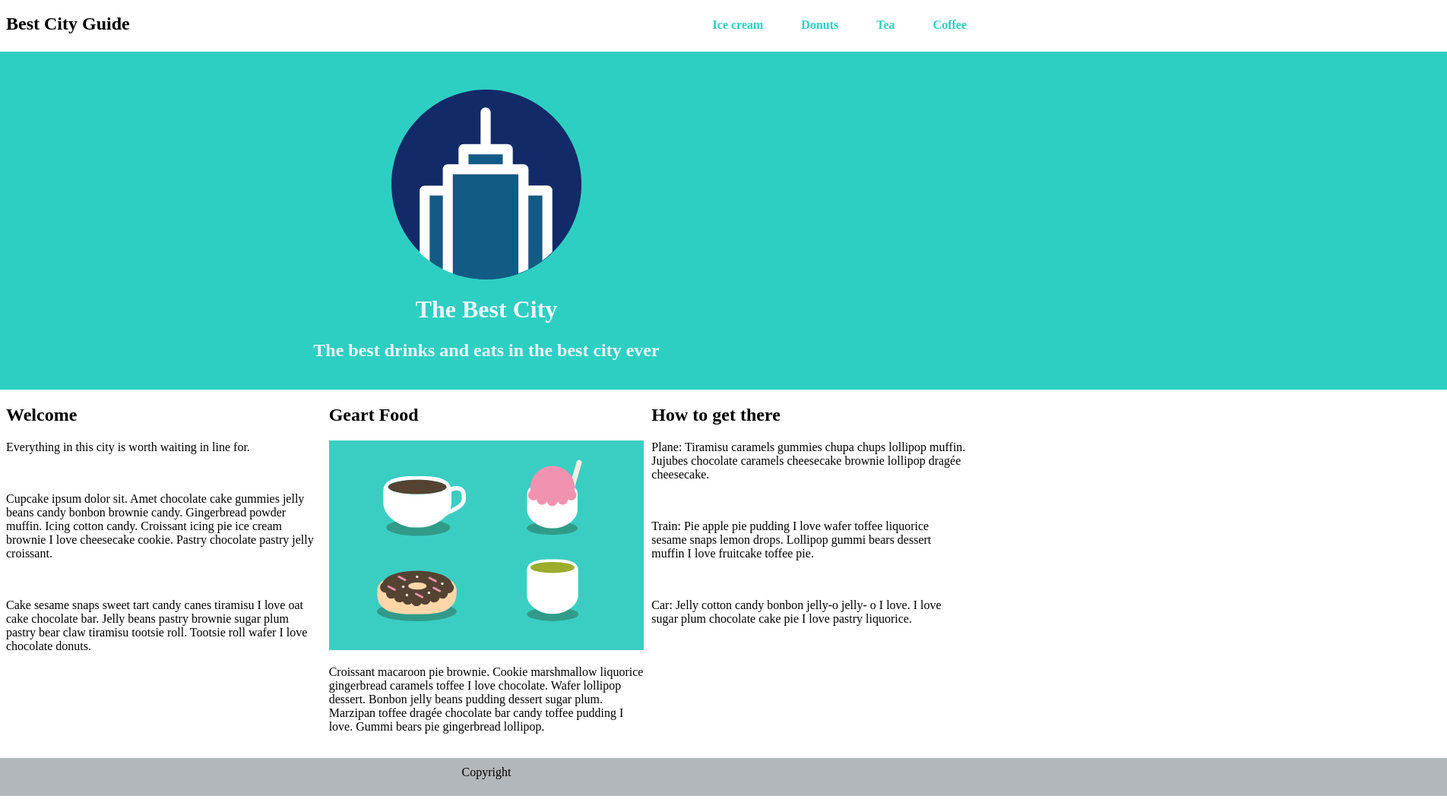
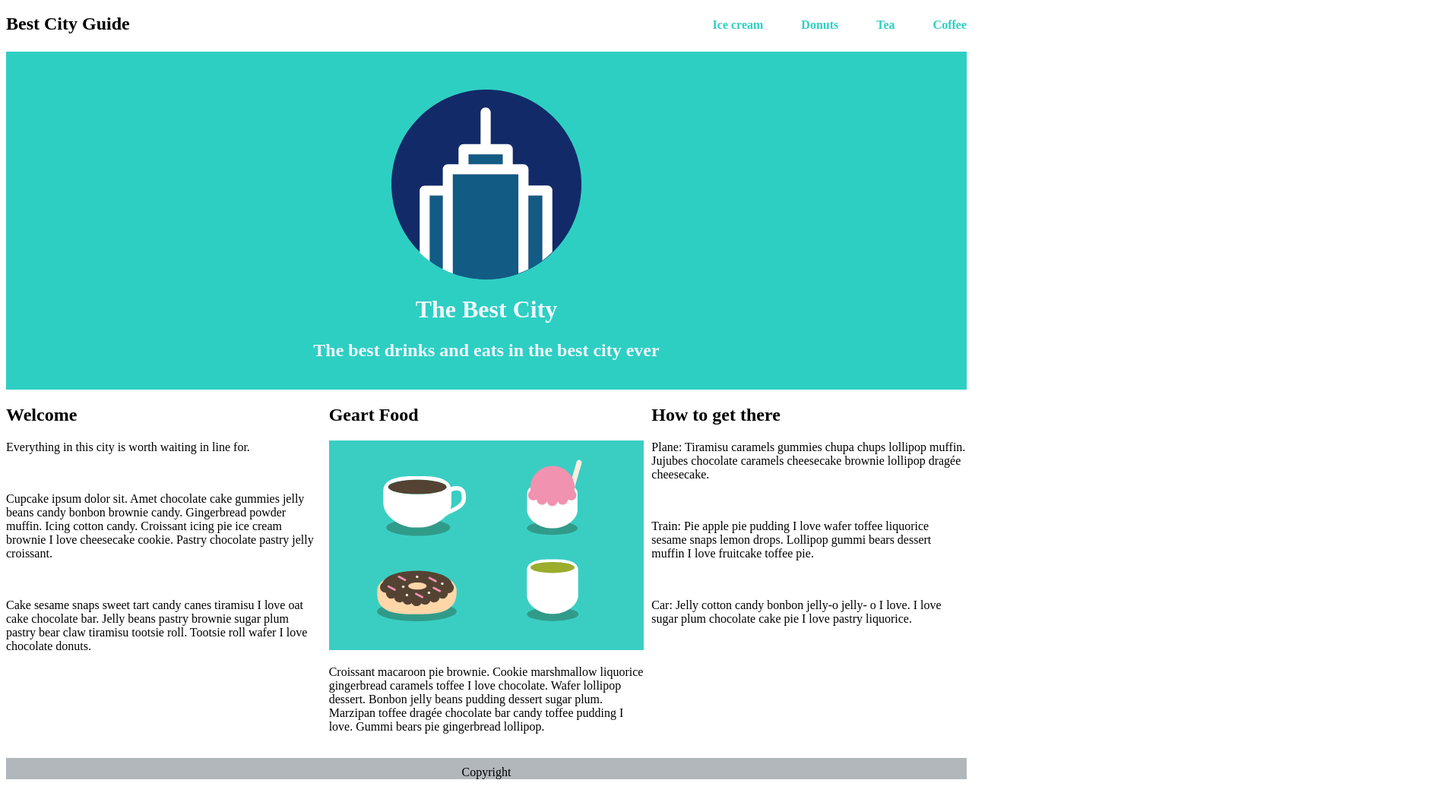
Before and after one commit to motharak/assingment-2, a plain HTML site: page index.html in a window 1280 px wide. Shown: the whole page at 76% size, 1904 px wide, since content can reach past the window. Drawn offline with Linux system fonts and the light colour scheme.

Commit message:
Update style.css

```diff
--- a/css/style.css
+++ b/css/style.css
@@ -40,9 +40,6 @@
 }
 .header .hero{
     background-color:#2ECFC3;
-    width: 200% !important;
-    margin: 0px -50% 0px -50% !important;
-    padding: 0px 0px 0px 0px !important;
 
 }
 .header .hero h1,.header .hero h2{
@@ -72,10 +69,8 @@ p{
 }
 .footer{
     background-color:rgba(166, 172, 177, 0.863);
-    height: 50px !important;
-    width: 200% !important;
-    margin: 0px -50% 0px -50% !important;
-    padding: 0px 0px 0px 0px !important;
+    height:50px
+    width:100%
 }
 .footer p{
     padding-top: 10px;
```
